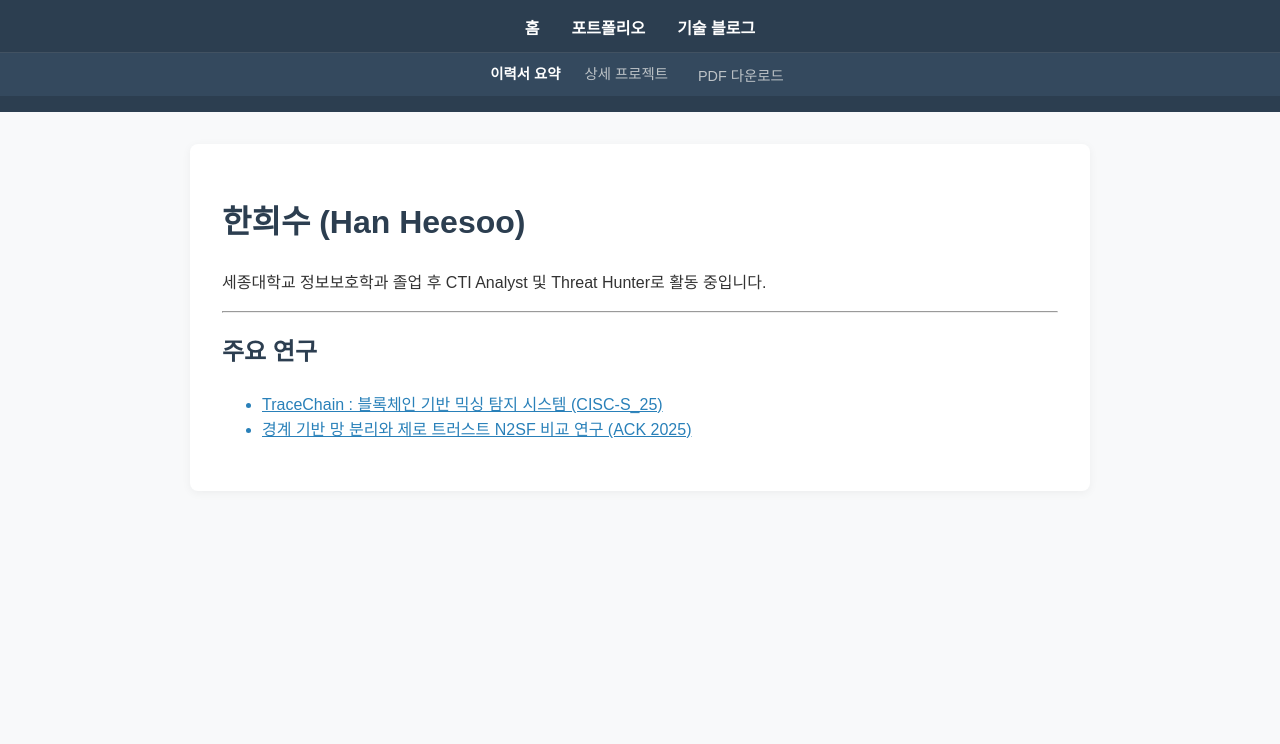
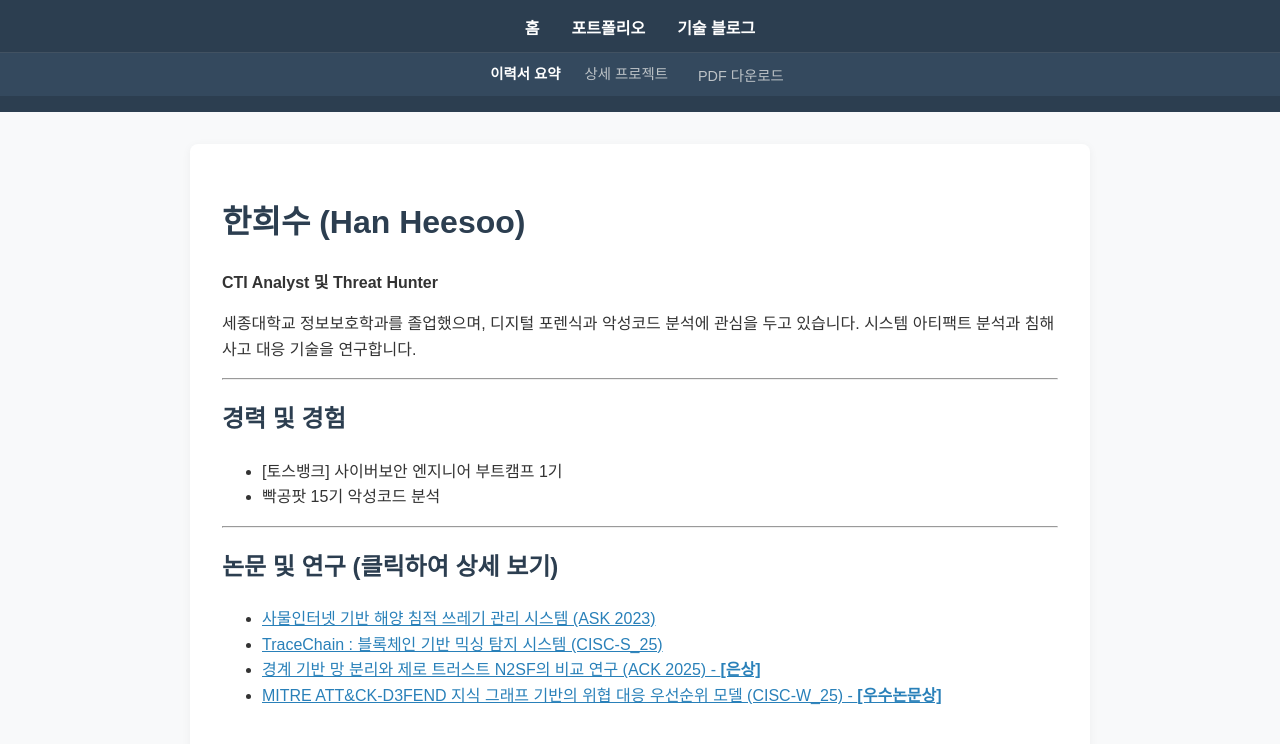
Before and after one commit to crowndaisy76/crowndaisy76.github.io, a Jekyll site: the page portfolio.html, which Jekyll copies as it is, in a window 1280 px wide. Shown: the top 744 px of the page. Built offline with Jekyll 4.4.1, drawn with Linux system fonts in a browser that asks for light colours.

Commit message:
vault backup: 2026-04-26 17:41:01

```diff
--- a/portfolio.html
+++ b/portfolio.html
@@ -2,9 +2,10 @@
 <html lang="ko">
 <head>
     <meta charset="UTF-8">
+    <meta name="viewport" content="width=device-width, initial-scale=1.0">
     <title>한희수 - 포트폴리오</title>
     <style>
-        :root { --primary: #2c3e50; --bg: #f8f9fa; }
+        :root { --primary: #2c3e50; --secondary: #34495e; --bg: #f8f9fa; }
         body { font-family: 'Pretendard', sans-serif; line-height: 1.6; color: #333; background: var(--bg); margin: 0; padding: 0; }
         header { background: var(--primary); color: white; padding: 1rem 0; position: sticky; top: 0; z-index: 100; }
         nav.main-nav { display: flex; justify-content: center; gap: 2rem; border-bottom: 1px solid rgba(255,255,255,0.1); padding-bottom: 10px; }
@@ -13,15 +14,30 @@
         nav.sub-nav a, nav.sub-nav button { color: #bdc3c7; text-decoration: none; font-size: 0.9rem; cursor: pointer; background: none; border: none; }
         nav.sub-nav a.active { color: white; font-weight: bold; }
         .container { max-width: 900px; margin: 2rem auto; padding: 0 1rem; }
-        .section { display: none; background: white; padding: 2rem; border-radius: 8px; box-shadow: 0 2px 10px rgba(0,0,0,0.05); }
+        .section { display: none; background: white; padding: 2rem; border-radius: 8px; box-shadow: 0 2px 10px rgba(0,0,0,0.05); margin-bottom: 2rem; }
         .section.active { display: block; }
-        h1, h2 { color: var(--primary); }
-        .card { border: 1px solid #ddd; padding: 1.5rem; border-radius: 8px; margin-bottom: 1rem; cursor: pointer; }
-        .card:hover { border-color: var(--primary); }
-        .clickable { color: #2980b9; cursor: pointer; text-decoration: underline; }
+        h1, h2, h3 { color: var(--primary); }
+        .clickable { cursor: pointer; color: #2980b9; text-decoration: underline; }
+        .card { border: 1px solid #ddd; padding: 1.5rem; border-radius: 8px; margin-bottom: 1rem; cursor: pointer; transition: 0.2s; }
+        .card:hover { border-color: var(--primary); box-shadow: 0 4px 8px rgba(0,0,0,0.1); }
+
+        /* Modal */
+        .modal { display: none; position: fixed; top: 0; left: 0; width: 100%; height: 100%; background: rgba(0,0,0,0.5); z-index: 200; justify-content: center; align-items: center; }
+        .modal-content { background: white; padding: 2rem; border-radius: 8px; max-width: 800px; width: 90%; height: 85vh; display: flex; flex-direction: column; }
+        .close-btn { align-self: flex-end; cursor: pointer; font-size: 1.5rem; font-weight: bold; border: none; background: none; margin-bottom: 1rem; }
+        #modalBody { flex-grow: 1; display: flex; flex-direction: column; overflow: hidden; }
+        #modalBody h2 { margin-top: 0; }
+        iframe { width: 100%; flex-grow: 1; border: 1px solid #ddd; border-radius: 4px; }
+
+        @media print {
+            header, .modal { display: none !important; }
+            body { background: white; }
+            .section { display: block; box-shadow: none; border: none; page-break-inside: avoid; }
+        }
     </style>
 </head>
 <body>
+
 <header>
     <nav class="main-nav">
         <a href="index.html">홈</a>
@@ -38,35 +54,116 @@
 <div class="container">
     <div id="home" class="section active">
         <h1>한희수 (Han Heesoo)</h1>
-        <p>세종대학교 정보보호학과 졸업 후 CTI Analyst 및 Threat Hunter로 활동 중입니다.</p>
+        <p><strong>CTI Analyst 및 Threat Hunter</strong></p>
+        <p>세종대학교 정보보호학과를 졸업했으며, 디지털 포렌식과 악성코드 분석에 관심을 두고 있습니다. 시스템 아티팩트 분석과 침해사고 대응 기술을 연구합니다.</p>
+
         <hr>
-        <h2>주요 연구</h2>
+        <h2>경력 및 경험</h2>
         <ul>
-            <li class="clickable" onclick="alert('PDF를 열람하시려면 루트의 paper 폴더를 확인해주세요.')">TraceChain : 블록체인 기반 믹싱 탐지 시스템 (CISC-S_25)</li>
-            <li class="clickable">경계 기반 망 분리와 제로 트러스트 N2SF 비교 연구 (ACK 2025)</li>
+            <li>[토스뱅크] 사이버보안 엔지니어 부트캠프 1기</li>
+            <li>빡공팟 15기 악성코드 분석</li>
+        </ul>
+
+        <hr>
+        <h2>논문 및 연구 (클릭하여 상세 보기)</h2>
+        <ul>
+            <li><span class="clickable" onclick="openModal('iot')">사물인터넷 기반 해양 침적 쓰레기 관리 시스템 (ASK 2023)</span></li>
+            <li><span class="clickable" onclick="openModal('tracechain')">TraceChain : 블록체인 기반 믹싱 탐지 시스템 (CISC-S_25)</span></li>
+            <li><span class="clickable" onclick="openModal('n2sf')">경계 기반 망 분리와 제로 트러스트 N2SF의 비교 연구 (ACK 2025) - <strong>[은상]</strong></span></li>
+            <li><span class="clickable" onclick="openModal('mad')">MITRE ATT&CK-D3FEND 지식 그래프 기반의 위협 대응 우선순위 모델 (CISC-W_25) - <strong>[우수논문상]</strong></span></li>
         </ul>
     </div>
 
     <div id="projects" class="section">
         <h2>수행 프로젝트</h2>
-        <div class="card">
-            <h3>FACT Engine</h3>
-            <p>Rust 기반 고성능 윈도우 아티팩트 카빙 엔진</p>
+
+        <div class="card" onclick="openModal('fact')">
+            <h3>FACT (Forensic Artifact Carving & Triage) Engine</h3>
+            <p>Rust 기반의 고성능 윈도우 아티팩트 카빙 엔진 개발 (클릭하여 상세 보기)</p>
         </div>
-        <div class="card">
-            <h3>K8s Forensic</h3>
-            <p>eBPF 기반 Kubernetes 위협 탐지 시스템</p>
+
+        <div class="card" onclick="openModal('k8s')">
+            <h3>Kubernetes Forensic Project</h3>
+            <p>eBPF 기반 K8s 환경 위협 탐지 및 분석 (클릭하여 상세 보기)</p>
         </div>
     </div>
 </div>
 
+<div id="modalOverlay" class="modal" onclick="closeModal(event)">
+    <div class="modal-content" onclick="event.stopPropagation()">
+        <button class="close-btn" onclick="closeModal(null, true)">&times;</button>
+        <div id="modalBody"></div>
+    </div>
+</div>
+
 <script>
+    const details = {
+        mad: {
+            title: "MITRE ATT&CK-D3FEND 지식 그래프 기반의 위협 대응 우선순위 모델",
+            type: "pdf",
+            pdfUrl: "./paper/MAD.pdf",
+            content: "MITRE ATT&CK 프레임워크와 D3FEND를 매핑하여, 조직 환경에 맞는 방어 기법을 우선순위화하고 스코어링하는 로직을 연구함."
+        },
+        iot: {
+            title: "사물인터넷 기반 해양 침적 쓰레기 관리 시스템",
+            type: "pdf",
+            pdfUrl: "./paper/IoT.pdf",
+            content: "사물인터넷(IoT) 기술을 활용하여 해양 침적 쓰레기를 효율적으로 모니터링하고 관리하는 시스템을 제안함."
+        },
+        n2sf: {
+            title: "경계 기반 망 분리와 제로 트러스트 N2SF의 비교 연구",
+            type: "pdf",
+            pdfUrl: "./paper/N2SF.pdf",
+            content: "기존 경계 기반 망 분리 모델과 제로 트러스트 기반의 국가 망 보안 체계(N2SF) 아키텍처의 보안성 및 구조적 효율성을 비교 분석함."
+        },
+        tracechain: {
+            title: "TraceChain : 블록체인 기반 믹싱 탐지 시스템",
+            type: "pdf",
+            pdfUrl: "./paper/TraceChain.pdf",
+            content: "블록체인 네트워크 상에서 발생하는 암호화폐 믹싱(Mixing) 행위를 탐지하고 추적하기 위한 시스템을 제안함."
+        },
+        fact: {
+            title: "FACT Engine 개발",
+            type: "text",
+            content: "Rust를 활용하여 Windows API를 우회하고 Low-level에서 데이터를 복구 및 수집하는 포렌식 도구임. MFT, Registry, EVTX 등 주요 아티팩트를 고속으로 파싱하여 침해사고 대응(IR) 시 신속한 트리아지를 지원함."
+        },
+        k8s: {
+            title: "Kubernetes Forensic Project",
+            type: "text",
+            content: "공급망 공격 및 측면 이동(Lateral Movement) 탐지를 목표로 한 프로젝트임. Tetragon, Cilium, Hubble 등 eBPF 기술을 활용해 실시간 모니터링을 수행하고, 수집된 대규모 텔레메트리 로그를 OpenSearch와 ClickHouse로 처리해 공격 타임라인을 재구성함."
+        }
+    };
+
     function showSection(id) {
         document.querySelectorAll('.section').forEach(sec => sec.classList.remove('active'));
         document.querySelectorAll('.sub-nav a').forEach(a => a.classList.remove('active'));
         document.getElementById(id).classList.add('active');
         document.getElementById('nav-' + id).classList.add('active');
     }
+
+    function openModal(id) {
+        const modal = document.getElementById('modalOverlay');
+        const body = document.getElementById('modalBody');
+        const data = details[id];
+
+        if (data.type === 'pdf') {
+            body.innerHTML = `<h2>${data.title}</h2>
+                              <p>${data.content}</p>
+                              <iframe src="${data.pdfUrl}#toolbar=0" title="${data.title}"></iframe>`;
+        } else {
+            body.innerHTML = `<h2>${data.title}</h2><p>${data.content}</p>`;
+        }
+
+        modal.style.display = 'flex';
+    }
+
+    function closeModal(e, force = false) {
+        if (force || e.target === document.getElementById('modalOverlay')) {
+            document.getElementById('modalOverlay').style.display = 'none';
+            document.getElementById('modalBody').innerHTML = '';
+        }
+    }
 </script>
+
 </body>
 </html>
```
